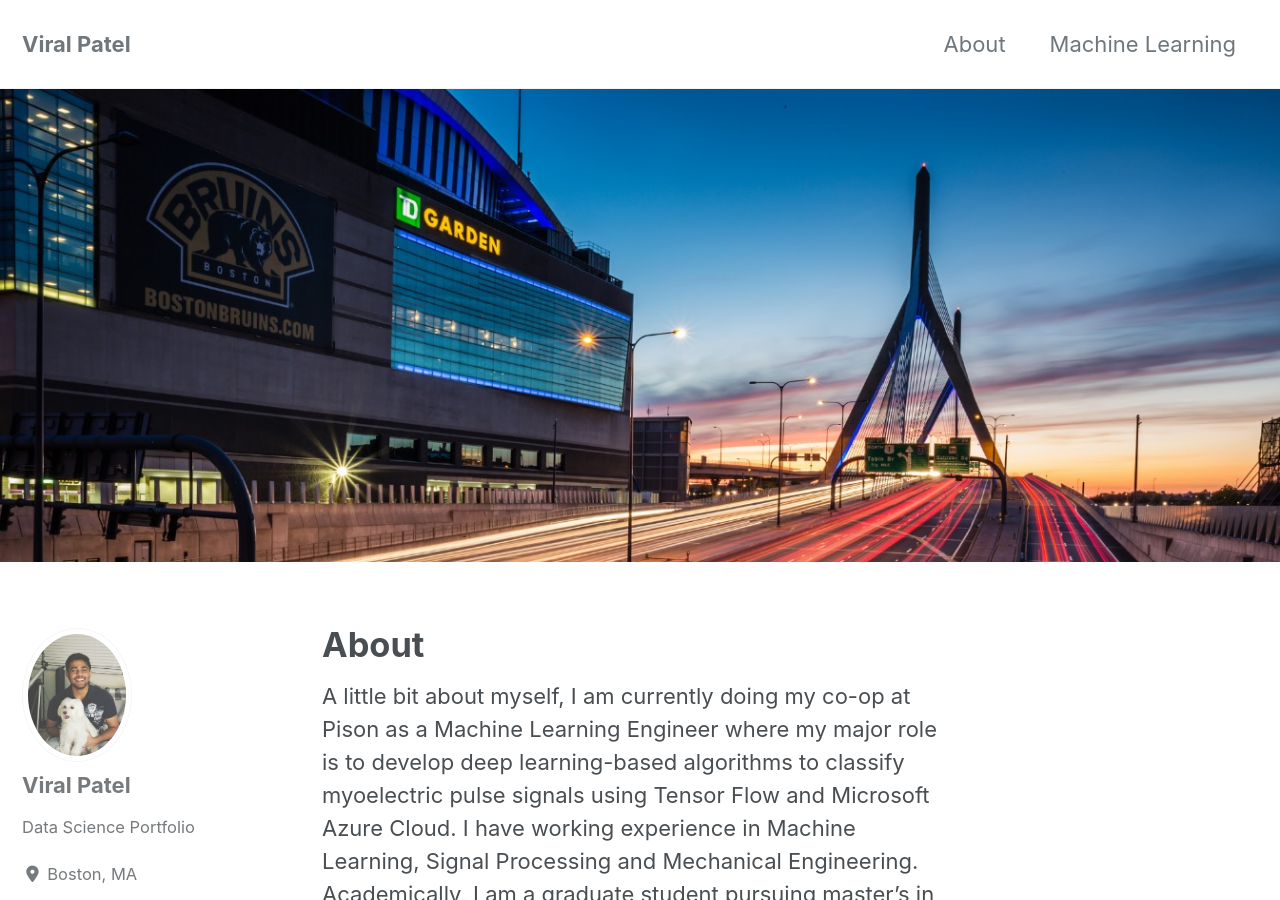
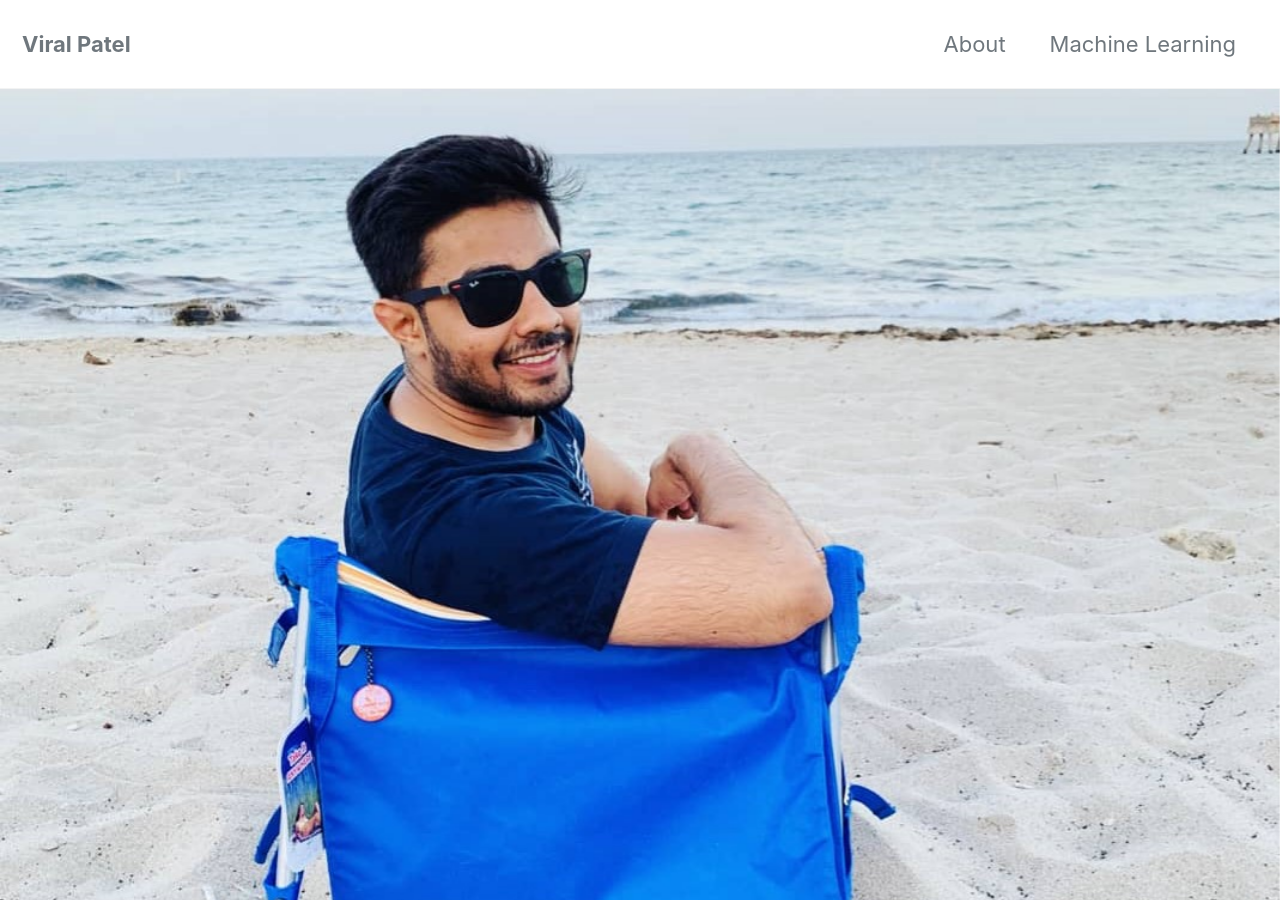
Before and after one commit to viralpatel3/viralpatel3.github.io, a Jekyll site: the page built from _pages/about.md, in a window 1280 px wide and 900 px high. Built offline with Jekyll 4.4.1, drawn with Linux system fonts in a browser that asks for light colours; cached includes are drawn as plain includes; nearby versions of some CDN libraries.

Commit message:
fl_resized

```diff
--- a/_pages/about.md
+++ b/_pages/about.md
@@ -2,7 +2,7 @@
 title: "About"
 permalink: /about/
 header:
-  image: "/images/zakim.jpg"
+  image: "/images/fl_resized.jpg"
 ---
 
  A little bit about myself, I am currently doing my co-op at Pison as a Machine Learning Engineer where my major role is to develop deep learning-based algorithms to classify myoelectric pulse signals using Tensor Flow and Microsoft Azure Cloud. I have working experience in Machine Learning, Signal Processing and Mechanical Engineering.  Academically, I am a graduate student pursuing master’s in Data Science(Graduating Dec 2019) from Northeastern University. My career objective is to work as a Machine Learning Engineer in a cross functional team where projects include data preprocessing, visualization, feature transformation, modeling and real time deployment of algorithms in order to support client end goals. I love meditation, music and dogs!!
```
Also changed, not shown: images/fl_resized.jpg (added).
